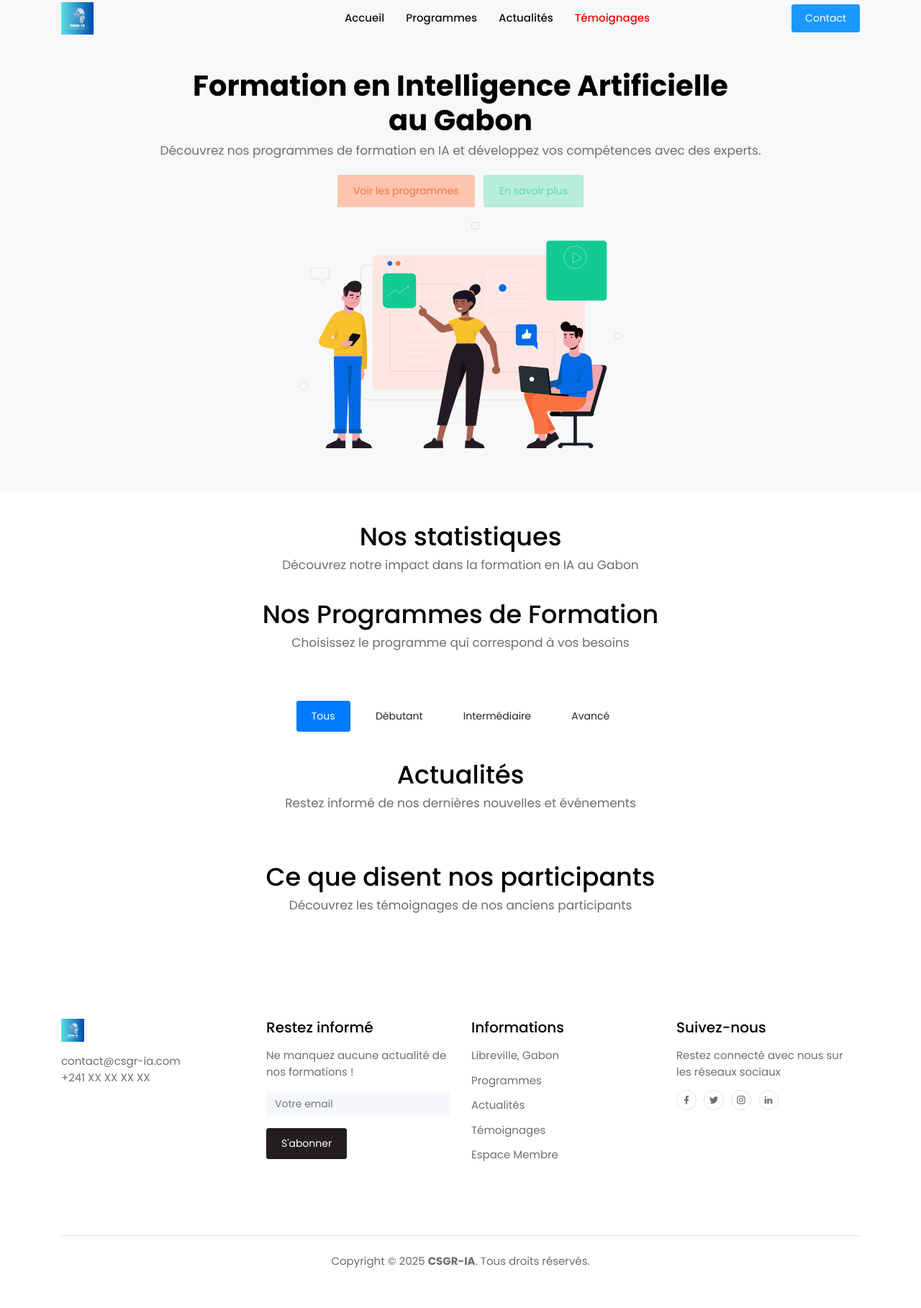
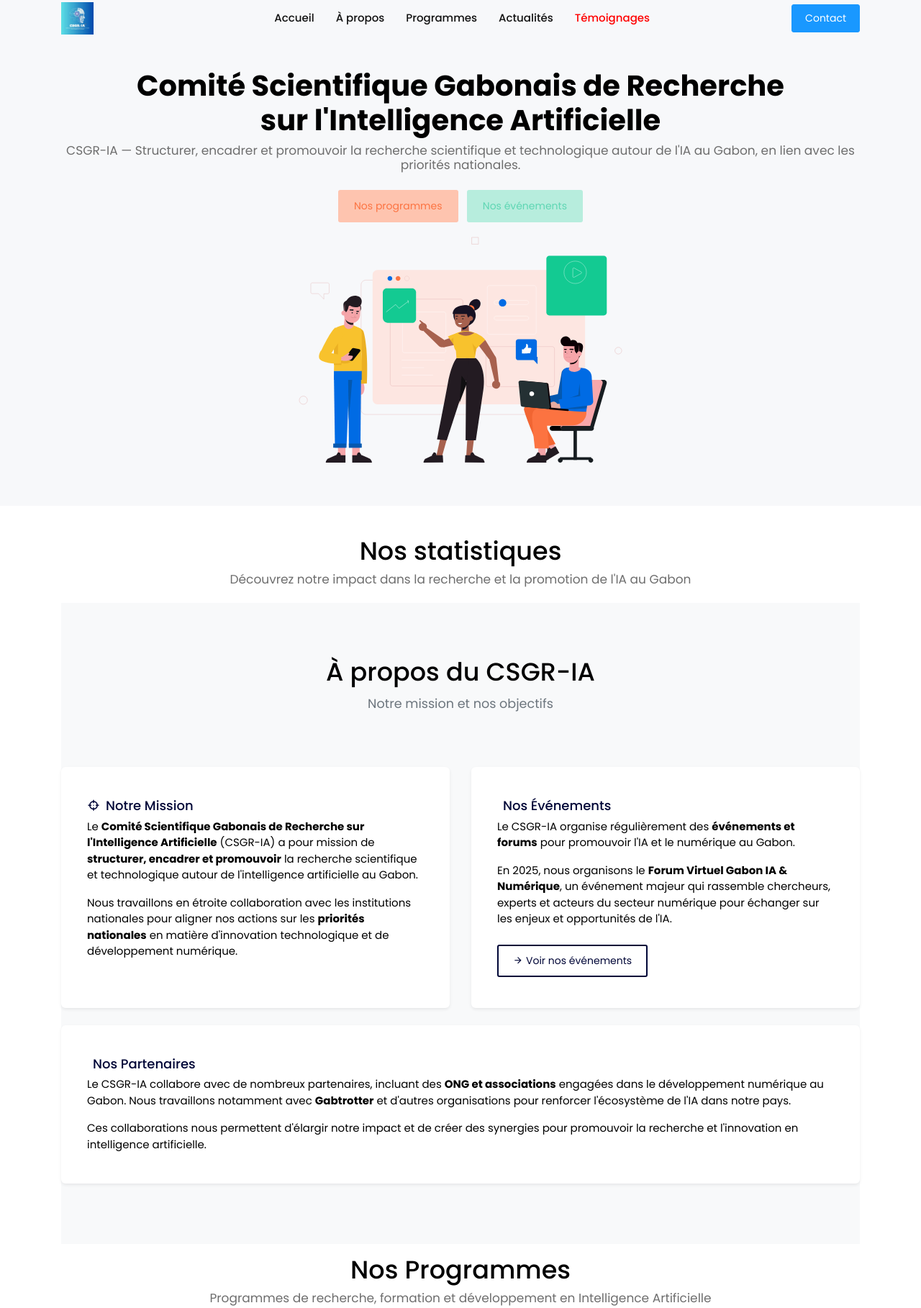
Before and after one commit to Chouyoug05/-CSGR-IA, a plain HTML site: page index.html in a window 1280 px wide. Shown: the part 5-1823 px from the top of the page at 72% size. Drawn offline with Linux system fonts and the light colour scheme; no server answers.

Commit message:
Enrichissement: CSGR-IA - Mission recherche scientifique + événements + partenaires

```diff
--- a/index.html
+++ b/index.html
@@ -1,11 +1,11 @@
 <!DOCTYPE html>
 <html lang="fr">
 <head>
-  <title>CSGR-IA - Comité Gabonais de Formation en Intelligence Artificielle</title>
+  <title>CSGR-IA - Comité Scientifique Gabonais de Recherche sur l'Intelligence Artificielle</title>
   <meta charset="UTF-8">
   <meta name="viewport" content="width=device-width, initial-scale=1.0">
   <meta http-equiv="X-UA-Compatible" content="ie=edge">
-  <meta name="description" content="CSGR-IA - Comité Gabonais de Formation en Intelligence Artificielle. Découvrez nos programmes de formation en IA au Gabon.">
+  <meta name="description" content="CSGR-IA - Comité Scientifique Gabonais de Recherche sur l'Intelligence Artificielle. Structurer, encadrer et promouvoir la recherche scientifique et technologique autour de l'IA au Gabon.">
 
   <!-- Favicon -->
   <link rel="icon" type="image/png" href="images/csgr-ia-logo.png">
@@ -14,15 +14,15 @@
   <!-- Open Graph / Facebook -->
   <meta property="og:type" content="website">
   <meta property="og:url" content="https://csgr-ia.netlify.app/">
-  <meta property="og:title" content="CSGR-IA - Formation en Intelligence Artificielle au Gabon">
-  <meta property="og:description" content="Découvrez nos programmes de formation en IA et développez vos compétences avec des experts.">
+  <meta property="og:title" content="CSGR-IA - Comité Scientifique Gabonais de Recherche sur l'IA">
+  <meta property="og:description" content="Structurer, encadrer et promouvoir la recherche scientifique et technologique autour de l'intelligence artificielle au Gabon, en lien avec les priorités nationales.">
   <meta property="og:image" content="images/csgr-ia-logo.png">
 
   <!-- Twitter -->
   <meta property="twitter:card" content="summary_large_image">
   <meta property="twitter:url" content="https://csgr-ia.netlify.app/">
-  <meta property="twitter:title" content="CSGR-IA - Formation en Intelligence Artificielle au Gabon">
-  <meta property="twitter:description" content="Découvrez nos programmes de formation en IA et développez vos compétences avec des experts.">
+  <meta property="twitter:title" content="CSGR-IA - Comité Scientifique Gabonais de Recherche sur l'IA">
+  <meta property="twitter:description" content="Structurer, encadrer et promouvoir la recherche scientifique et technologique autour de l'intelligence artificielle au Gabon, en lien avec les priorités nationales.">
   <meta property="twitter:image" content="images/csgr-ia-logo.png">
 
   <link rel="stylesheet" href="vendors/owl-carousel/css/owl.carousel.min.css">
@@ -48,6 +48,7 @@
     </div>
     <nav class="mobile-sidebar-nav">
       <a href="#header-section">Accueil</a>
+      <a href="#about-section">À propos</a>
       <a href="#programmes-section">Programmes</a>
       <a href="#actualites-section">Actualités</a>
       <a href="#feedback-section">Témoignages</a>
@@ -69,6 +70,9 @@
             <a class="nav-link" href="#header-section">Accueil</a>
           </li>
           <li class="nav-item">
+            <a class="nav-link" href="#about-section">À propos</a>
+          </li>
+          <li class="nav-item">
             <a class="nav-link" href="#programmes-section">Programmes</a>
           </li>
           <li class="nav-item">
@@ -88,11 +92,11 @@
 
   <div class="banner">
     <div class="container">
-      <h1 class="font-weight-semibold">Formation en Intelligence Artificielle<br>au Gabon</h1>
-      <h6 class="font-weight-normal text-muted pb-3">Découvrez nos programmes de formation en IA et développez vos compétences avec des experts.</h6>
+      <h1 class="font-weight-semibold">Comité Scientifique Gabonais de Recherche<br>sur l'Intelligence Artificielle</h1>
+      <h6 class="font-weight-normal text-muted pb-3">CSGR-IA — Structurer, encadrer et promouvoir la recherche scientifique et technologique autour de l'IA au Gabon, en lien avec les priorités nationales.</h6>
       <div>
-        <a href="#programmes-section" class="btn btn-opacity-light mr-1">Voir les programmes</a>
-        <a href="#programmes-section" class="btn btn-opacity-success ml-1">En savoir plus</a>
+        <a href="#programmes-section" class="btn btn-opacity-light mr-1">Nos programmes</a>
+        <a href="#actualites-section" class="btn btn-opacity-success ml-1">Nos événements</a>
       </div>
       <img src="images/Group171.svg" alt="" class="img-fluid">
     </div>
@@ -104,18 +108,76 @@
       <section class="features-overview" id="statistiques-section">
         <div class="content-header">
           <h2>Nos statistiques</h2>
-          <h6 class="section-subtitle text-muted">Découvrez notre impact dans la formation en IA au Gabon</h6>
+          <h6 class="section-subtitle text-muted">Découvrez notre impact dans la recherche et la promotion de l'IA au Gabon</h6>
         </div>
         <div class="d-md-flex justify-content-between" id="statistiques-container">
           <!-- Les statistiques seront chargées dynamiquement -->
         </div>
       </section>
 
+      <!-- Section À propos / Mission -->
+      <section class="digital-marketing-service py-5" id="about-section">
+        <div class="content-header text-center mb-5">
+          <h2>À propos du CSGR-IA</h2>
+          <h6 class="section-subtitle text-muted">Notre mission et nos objectifs</h6>
+        </div>
+        <div class="row">
+          <div class="col-12 col-md-6 mb-4">
+            <div class="card h-100 shadow-sm">
+              <div class="card-body">
+                <h4 class="card-title text-primary">
+                  <i class="mdi mdi-target mr-2"></i>Notre Mission
+                </h4>
+                <p class="card-text">
+                  Le <strong>Comité Scientifique Gabonais de Recherche sur l'Intelligence Artificielle</strong> (CSGR-IA) a pour mission de <strong>structurer, encadrer et promouvoir</strong> la recherche scientifique et technologique autour de l'intelligence artificielle au Gabon.
+                </p>
+                <p class="card-text">
+                  Nous travaillons en étroite collaboration avec les institutions nationales pour aligner nos actions sur les <strong>priorités nationales</strong> en matière d'innovation technologique et de développement numérique.
+                </p>
+              </div>
+            </div>
+          </div>
+          <div class="col-12 col-md-6 mb-4">
+            <div class="card h-100 shadow-sm">
+              <div class="card-body">
+                <h4 class="card-title text-primary">
+                  <i class="mdi mdi-calendar-star mr-2"></i>Nos Événements
+                </h4>
+                <p class="card-text">
+                  Le CSGR-IA organise régulièrement des <strong>événements et forums</strong> pour promouvoir l'IA et le numérique au Gabon.
+                </p>
+                <p class="card-text">
+                  En 2025, nous organisons le <strong>Forum Virtuel Gabon IA & Numérique</strong>, un événement majeur qui rassemble chercheurs, experts et acteurs du secteur numérique pour échanger sur les enjeux et opportunités de l'IA.
+                </p>
+                <a href="#actualites-section" class="btn btn-outline-primary mt-2">
+                  <i class="mdi mdi-arrow-right mr-1"></i>Voir nos événements
+                </a>
+              </div>
+            </div>
+          </div>
+          <div class="col-12 mb-4">
+            <div class="card shadow-sm">
+              <div class="card-body">
+                <h4 class="card-title text-primary">
+                  <i class="mdi mdi-handshake mr-2"></i>Nos Partenaires
+                </h4>
+                <p class="card-text">
+                  Le CSGR-IA collabore avec de nombreux partenaires, incluant des <strong>ONG et associations</strong> engagées dans le développement numérique au Gabon. Nous travaillons notamment avec <strong>Gabtrotter</strong> et d'autres organisations pour renforcer l'écosystème de l'IA dans notre pays.
+                </p>
+                <p class="card-text mb-0">
+                  Ces collaborations nous permettent d'élargir notre impact et de créer des synergies pour promouvoir la recherche et l'innovation en intelligence artificielle.
+                </p>
+              </div>
+            </div>
+          </div>
+        </div>
+      </section>
+
       <!-- Section Programmes -->
       <section class="digital-marketing-service" id="programmes-section">
         <div class="content-header text-center mb-5">
-          <h2>Nos Programmes de Formation</h2>
-          <h6 class="section-subtitle text-muted">Choisissez le programme qui correspond à vos besoins</h6>
+          <h2>Nos Programmes</h2>
+          <h6 class="section-subtitle text-muted">Programmes de recherche, formation et développement en Intelligence Artificielle</h6>
             </div>
         <div class="mb-4 text-center">
           <button class="btn filter-btn active" data-category="all">Tous</button>
@@ -156,11 +218,11 @@
       <section class="contact-us" id="cta-section" style="display: none;">
         <div class="contact-us-bgimage grid-margin">
           <div class="pb-4">
-            <h4 class="px-3 px-md-0 m-0" data-aos="fade-down" id="cta-title">Prêt à commencer votre formation ?</h4>
-            <h4 class="pt-1" data-aos="fade-down" id="cta-subtitle">Inscrivez-vous dès maintenant</h4>
+            <h4 class="px-3 px-md-0 m-0" data-aos="fade-down" id="cta-title">Rejoignez la recherche en IA au Gabon</h4>
+            <h4 class="pt-1" data-aos="fade-down" id="cta-subtitle">Participez à nos programmes et événements</h4>
           </div>
           <div data-aos="fade-up">
-            <a href="#programmes-section" class="btn btn-rounded btn-outline-danger" id="cta-button">Voir les programmes</a>
+            <a href="#programmes-section" class="btn btn-rounded btn-outline-danger" id="cta-button">Découvrir nos programmes</a>
           </div>
         </div>
       </section>
--- a/js/csgr-admin.js
+++ b/js/csgr-admin.js
@@ -895,7 +895,7 @@ function showReceiptModal(inscription) {
             <div id="receipt-content" style="background: white; padding: 20px; font-size: 14px;">
               <div style="text-align: center; border-bottom: 2px solid #0061f2; padding-bottom: 12px; margin-bottom: 15px;">
                 <h3 style="color: #0061f2; margin: 0; font-size: 20px;">CSGR-IA</h3>
-                <small style="color: #666;">Comité Gabonais - Formation IA</small>
+                <small style="color: #666;">Comité Scientifique - Recherche IA</small>
                 <div style="background: #0061f2; color: white; display: inline-block; padding: 4px 15px; border-radius: 15px; margin-top: 8px; font-size: 11px; font-weight: bold;">
                   REÇU DE PAIEMENT
                 </div>
@@ -1073,7 +1073,7 @@ Votre paiement a été validé avec succès !
 
 Merci pour votre confiance !
 
-_CSGR-IA - Comité Gabonais de Formation en Intelligence Artificielle_`;
+_CSGR-IA - Comité Scientifique Gabonais de Recherche sur l'Intelligence Artificielle_`;
 
   // Nettoyer le numéro de téléphone
   let phoneNumber = telephone.replace(/[^0-9]/g, '');
@@ -1104,7 +1104,7 @@ Merci pour votre confiance !
 
 Cordialement,
 L'équipe CSGR-IA
-Comité Gabonais de Formation en Intelligence Artificielle`;
+Comité Scientifique Gabonais de Recherche sur l'Intelligence Artificielle`;
 
   const mailtoUrl = `mailto:${email}?subject=${encodeURIComponent(subject)}&body=${encodeURIComponent(body)}`;
   window.open(mailtoUrl);
--- a/js/csgr-main.js
+++ b/js/csgr-main.js
@@ -131,7 +131,7 @@ async function loadProgrammes() {
             <div class="card-body d-flex flex-column">
               <div class="mb-3">
                 <h5 class="card-title mb-2" style="color: #2c3e50; font-weight: 600;">${programme.nom || 'Programme'}</h5>
-                <p class="text-muted mb-3" style="line-height: 1.6; min-height: 48px;">${programme.descriptionCourte || 'Découvrez ce programme de formation en intelligence artificielle.'}</p>
+                <p class="text-muted mb-3" style="line-height: 1.6; min-height: 48px;">${programme.descriptionCourte || 'Découvrez ce programme de recherche et formation en intelligence artificielle.'}</p>
               </div>
               <div class="programme-info mb-3 flex-grow-1">
                 <div class="d-flex align-items-center mb-2">
```
